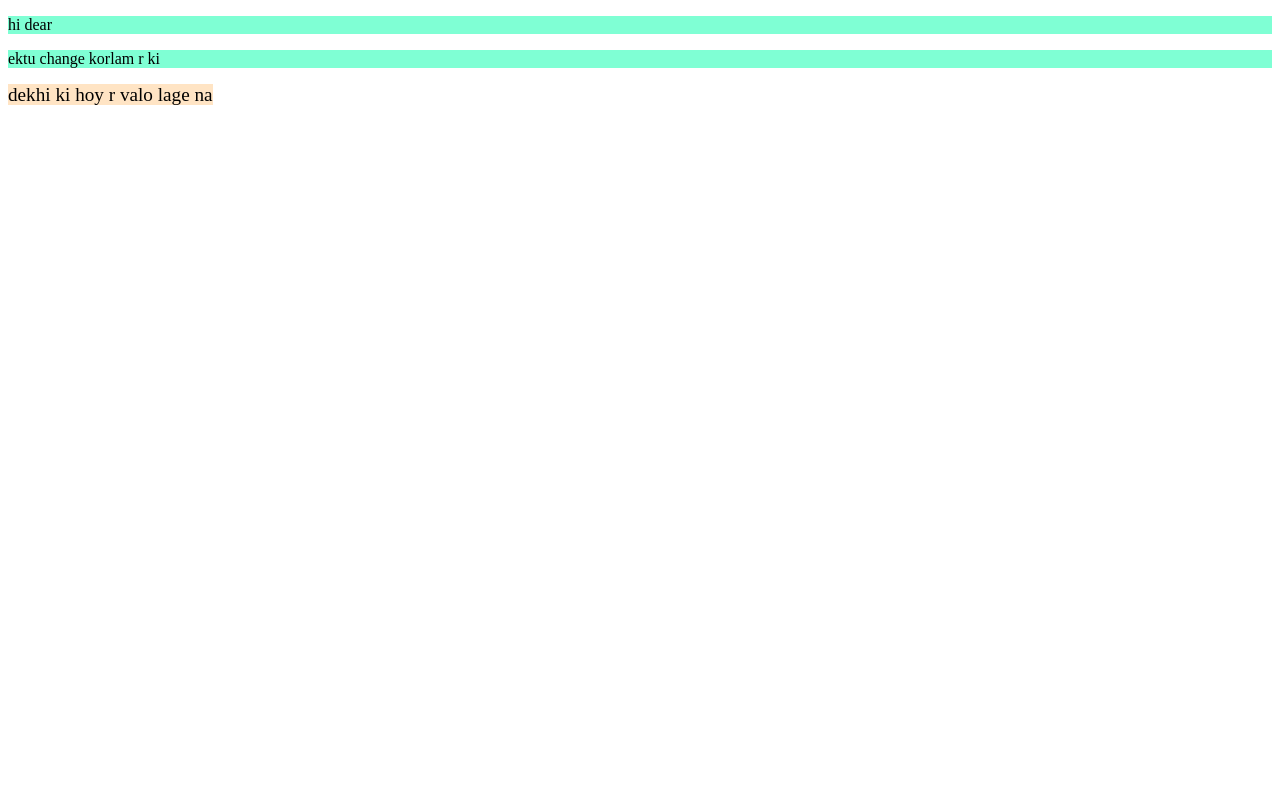
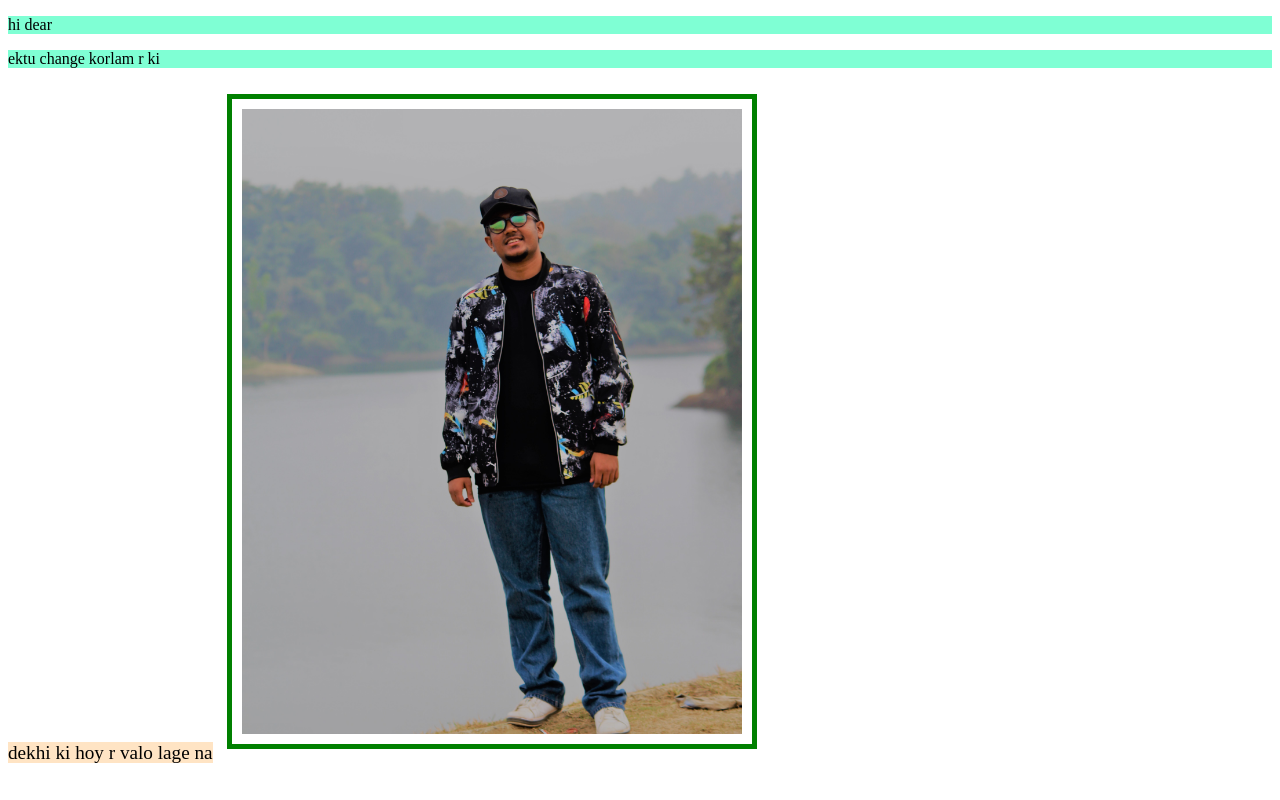
Before and after one commit to yasinarafat03/my-seconf-repo, a plain HTML site: page index.html in a window 1280 px wide. Drawn offline with Linux system fonts and the light colour scheme.

Commit message:
photo added

```diff
--- a/index.html
+++ b/index.html
@@ -10,5 +10,8 @@
     <p>hi dear</p>
     <p>ektu change korlam r ki</p>
     <small>dekhi ki hoy r valo lage na</small>
+
+        <img src="myPhotoRahat.jpg" alt="no content">
+
 </body>
 </html>
--- a/style.css
+++ b/style.css
@@ -9,3 +9,9 @@ small{
     width: 50px;
     font-weight: 50px;
 }
+img{
+     width: 500px;
+     border: 5px solid green;
+     margin: 10px;
+     padding: 10px;
+}
```
Also changed, not shown: myPhotoRahat.jpg (added).
